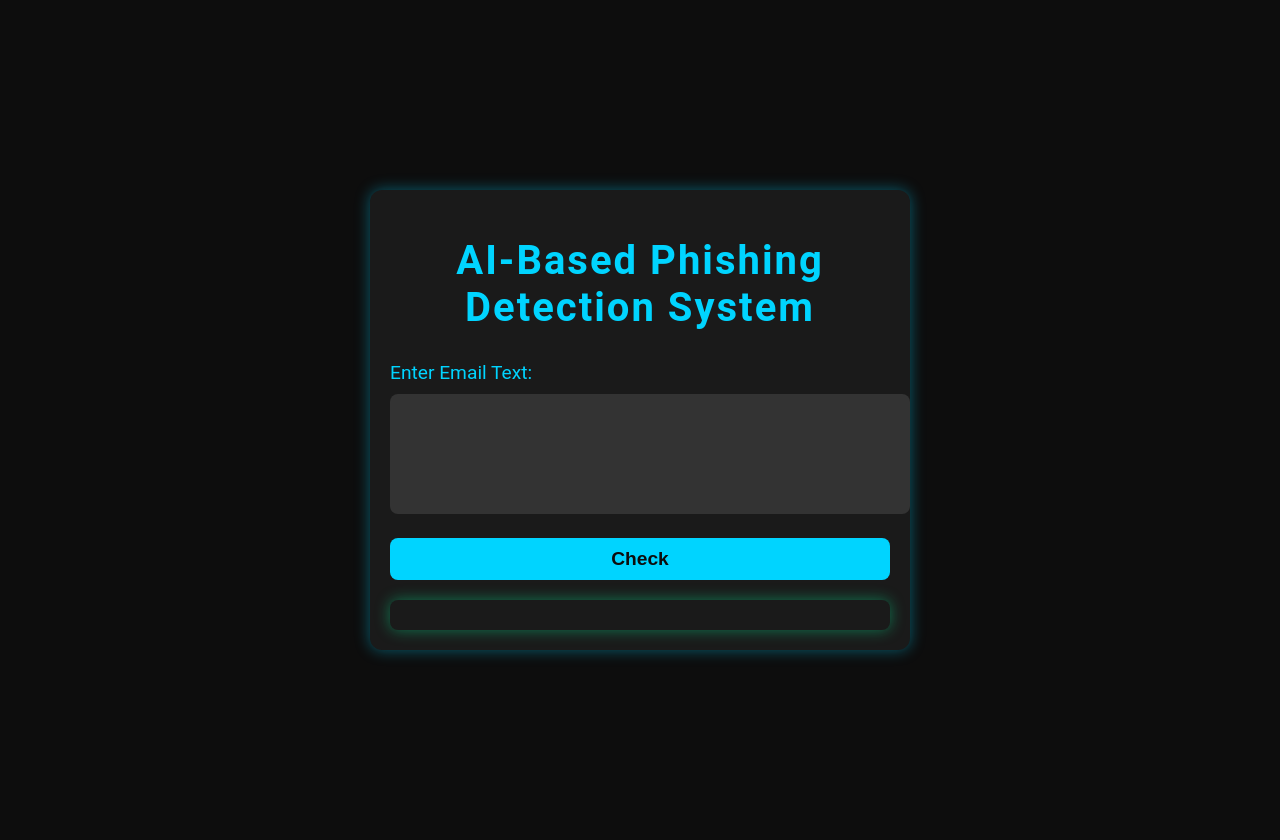
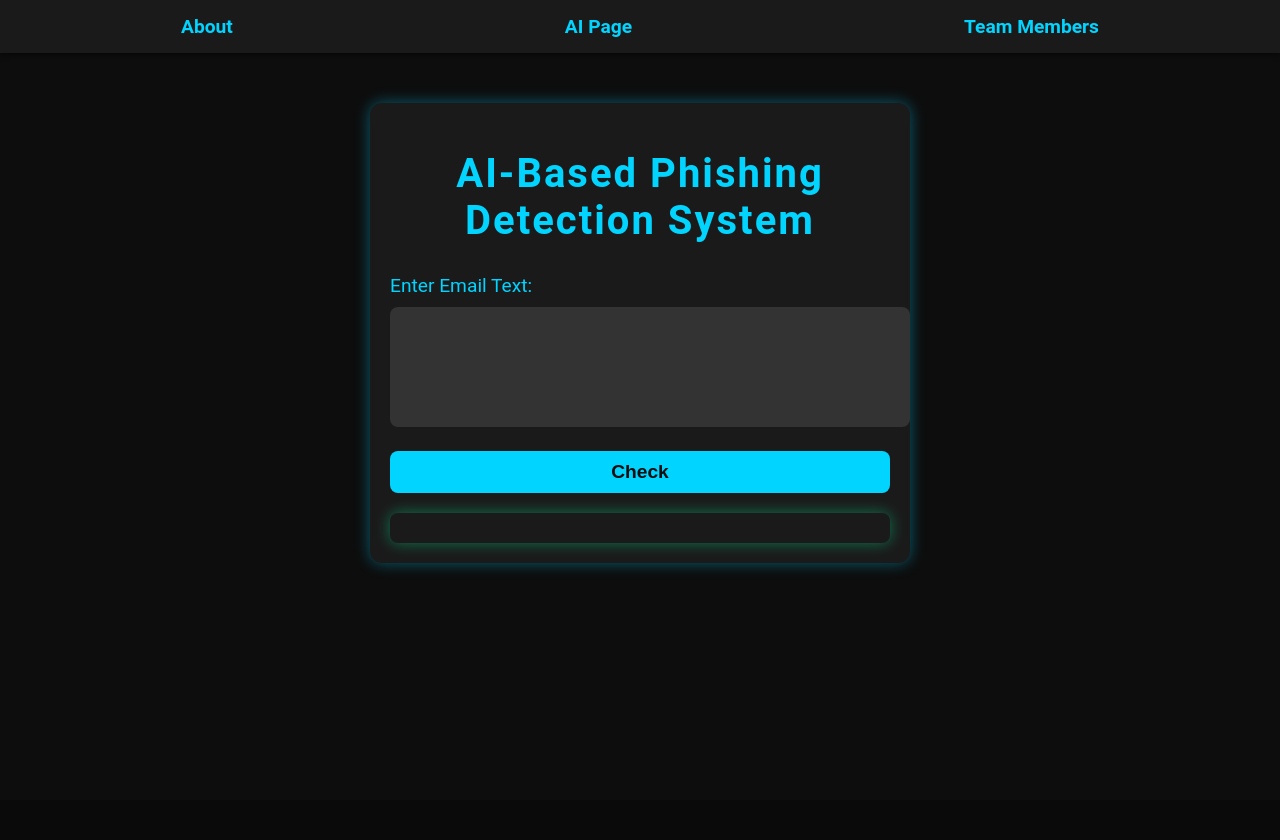
Before and after one commit to Sag2003/AI-Based-Phishing-Detection-System, a Flask app: page / in a window 1280 px wide. After the commit the page ends 572 px from the top, so only its background shows below. Run offline with Flask 3, Linux system fonts and the light colour scheme; parts of the project's set-up code (start-up, migrations or seed data) failed here and were passed over.

Commit message:
Add files via upload

```diff
--- a/templates/index.html
+++ b/templates/index.html
@@ -10,18 +10,24 @@
             background-color: #0d0d0d;
             color: #e0e0e0;
             margin: 0;
-            padding: 20px;
+            padding: 0;
+        }
+        nav {
+            background-color: #1a1a1a;
+            padding: 15px;
+            box-shadow: 0 2px 5px rgba(0, 0, 0, 0.5);
             display: flex;
-            justify-content: center;
-            align-items: center;
-            height: 100vh;
+            justify-content: space-around;
         }
-        h1 {
-            text-align: center;
+        nav a {
             color: #00d4ff;
-            font-size: 2.5rem;
-            margin-bottom: 30px;
-            letter-spacing: 2px;
+            text-decoration: none;
+            font-size: 1.2rem;
+            font-weight: bold;
+            transition: color 0.3s ease;
+        }
+        nav a:hover {
+            color: #00a6cc;
         }
         form {
             background-color: #1a1a1a;
@@ -30,6 +36,14 @@
             box-shadow: 0 0 15px rgba(0, 212, 255, 0.4);
             width: 100%;
             max-width: 500px;
+            margin: 50px auto;
+        }
+        h1 {
+            text-align: center;
+            color: #00d4ff;
+            font-size: 2.5rem;
+            margin-bottom: 30px;
+            letter-spacing: 2px;
         }
         label {
             font-size: 1.2rem;
@@ -72,10 +86,16 @@
             font-size: 1.1rem;
             color: #00ff9f;
             box-shadow: 0 0 15px rgba(0, 255, 159, 0.4);
+            white-space: pre-wrap;
         }
     </style>
 </head>
 <body>
+    <nav>
+        <a href="/about">About</a>
+        <a href="/">AI Page</a>
+        <a href="/team">Team Members</a>
+    </nav>
     <form id="emailForm">
         <h1>AI-Based Phishing Detection System</h1>
         <label for="email">Enter Email Text:</label><br>
@@ -104,28 +124,23 @@
             let phishingCount = 0;
             let legitimateCount = 0;
 
-            // Loop through each model's result
             for (const [model, prediction] of Object.entries(result)) {
                 formattedResult += `${model}: ${prediction}\n`;
-
-                // Count the number of Phishing and Legitimate results
                 if (prediction === 'Phishing') {
                     phishingCount++;
-                } else if (prediction === 'Legitimate') {
+                } else {
                     legitimateCount++;
                 }
             }
 
-            // Determine the final result based on majority
             let finalResult = '';
-            if (phishingCount >= 3) {
+            if (phishingCount >= 2) {
                 finalResult = 'Final Verdict: Phishing';
             } else {
                 finalResult = 'Final Verdict: Legitimate';
             }
 
-            // Display the formatted model results and the final verdict
-            document.getElementById('result').innerText = formattedResult + '\n' + finalResult;
+            document.getElementById('result').innerText = formattedResult + finalResult;
         }
     </script>
 </body>
```
Also changed, not shown: templates/about.html (line endings or trailing spaces), templates/team.html (line endings or trailing spaces).
